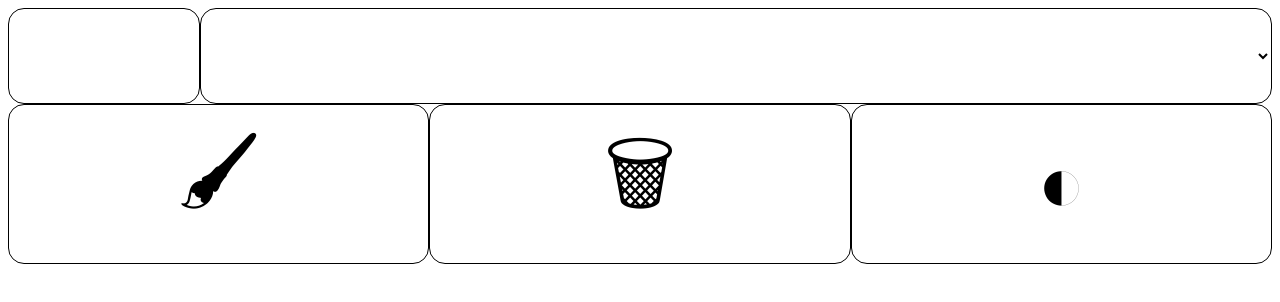
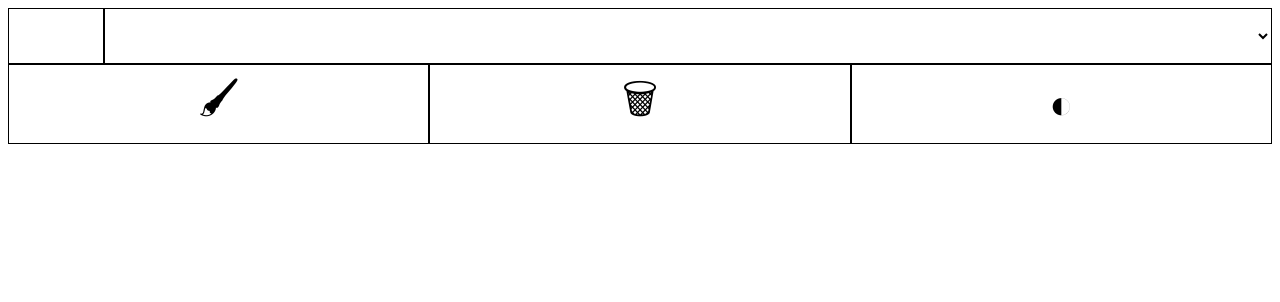
Before and after one commit to jayruin/animated-svg-strokes, a plain HTML site: page index.html in a window 1280 px wide. Drawn offline with Linux system fonts and the light colour scheme.

Commit message:
Use vh and fix misaligned rows

```diff
--- a/index.css
+++ b/index.css
@@ -34,21 +34,22 @@ html {
     color: var(--color);
     background-color: var(--background-color);
     border: 1px solid var(--color);
-    border-radius: 1rem;
+    border-radius: 0;
     text-align: center;
-    font-size: 5rem;
+    font-size: 5lvh;
     width: 100%;
     display: block;
+    box-sizing: border-box;
 }
 
 .options {
-    height: 6rem;
+    height: calc(5lvh + 1rem);
 }
 
 .controls {
     color: transparent;
     text-shadow: 0 0 0 var(--color);
-    height: 10rem;
+    height: 10lvh;
 }
 
 label>input[type="checkbox"] {
@@ -62,7 +63,7 @@ label>input[type="checkbox"]:checked+div {
 
 #character-input {
     box-sizing: border-box;
-    width: 12rem;
+    width: 12lvh;
 }
 
 .flex-center {
```
